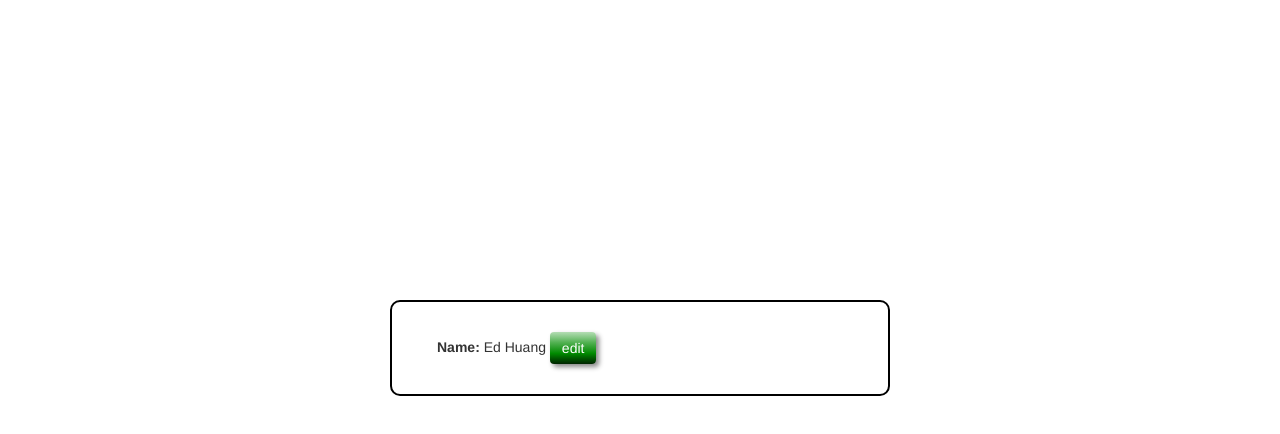
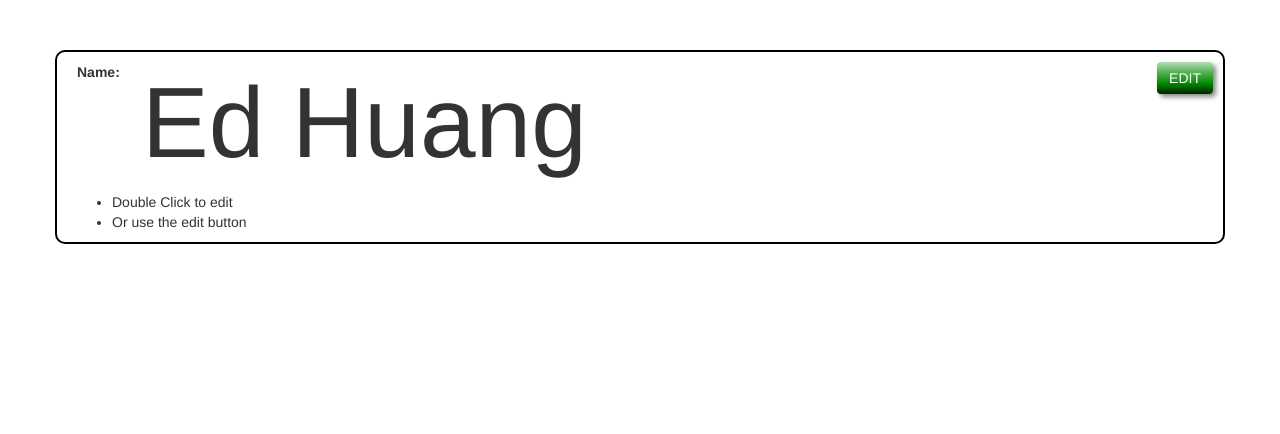
Before and after one commit to dwerdo/square_one, a website: page index.html in a window 1280 px wide. Drawn offline with Linux system fonts and the light colour scheme.

Commit message:
update styles

```diff
--- a/app.js
+++ b/app.js
@@ -10,7 +10,7 @@ angular.module('myApp', ['ngAnimate-animate.css']).controller('fullNameCtrl', fu
     $scope.editName = function() {
         angular.element('.container').removeClass('dn-flip-x');
         $scope.editable = true;
-        $scope.submitText = 'save';
+        $scope.submitText = 'SAVE';
         $timeout(function() {
             angular.element('#nameInput').focus();
         }, 0);
@@ -21,7 +21,7 @@ angular.module('myApp', ['ngAnimate-animate.css']).controller('fullNameCtrl', fu
     $scope.acceptChanges = function() {
         if ($scope.nameForm.$valid) {
             $scope.editable = false;
-            $scope.submitText = 'edit';
+            $scope.submitText = 'EDIT';
             $rootScope.dn_flip_x = true;
         }
     }
--- a/index.html
+++ b/index.html
@@ -13,12 +13,19 @@
                 <div class="form-group">
                     <label>Name: </label>
                     <span   class="nameSpan" ng-hide="editable" ng-init="data.fullName='Ed Huang'" ng-dblclick="editName()"> {{ data.fullName }}</span>
-                    <input  class="form-control" id="nameInput"  ng-show="editable" type="text" ng-model="data.fullName" ng-blur="acceptChanges()" placeholder="Enter Name" required>
-                    <input class="submitBtn btn btn-default" type="submit" value="{{ submitText }}"  ng-init="submitText='edit'">
+                    <input  class="form-control" id="nameInput"  ng-show="editable" type="text" ng-model="data.fullName" ng-blur="acceptChangess()" placeholder="Enter Name" maxLength="25" required>
+                    <input class="submitBtn btn btn-default" type="submit" value="{{ submitText }}"  ng-init="submitText='EDIT'">
                 </div>
             </form>
         </div>
+        <div class="text-left">
+            <ul>
+                <li>Double Click to edit</li>
+                <li>Or use the edit button</li>
+            </ul>
+        </div>
     </div>
+
 
     <script src="./bower_components/jquery/dist/jquery.js" type="text/javascript"></script>
     <script src="./bower_components/angular/angular.min.js" type="text/javascript"></script>
--- a/style.css
+++ b/style.css
@@ -1,4 +1,26 @@
+.fullName-container label {
+    position: absolute;
+    left: 20px;
+    top: 10px;
+}
+
+.nameSpan {
+    font-size: 100px;
+    line-height: 120px;
+}
+
+#nameInput {
+    height: 100%;
+    font-size: 100px;
+    width: 900px;
+    padding: 0px;
+    line-height: 0px;
+}
+
 .submitBtn {
+    position: absolute;
+    right: 10px;
+    top: 10px;
     box-shadow: 3px 3px 5px #888888;
     color: #fff;
     border: none;
@@ -17,12 +39,12 @@
 }
 
 .container {
-    margin-top: 300px;
+    position: relative;
+    margin-top: 50px;
     border-radius: 10px;
-    width: 500px !important;
     border: 2px solid black;
 }
 
 .fullName-container {
-    padding: 30px;
+    padding: 10px 0 10px 70px;
 }
```
